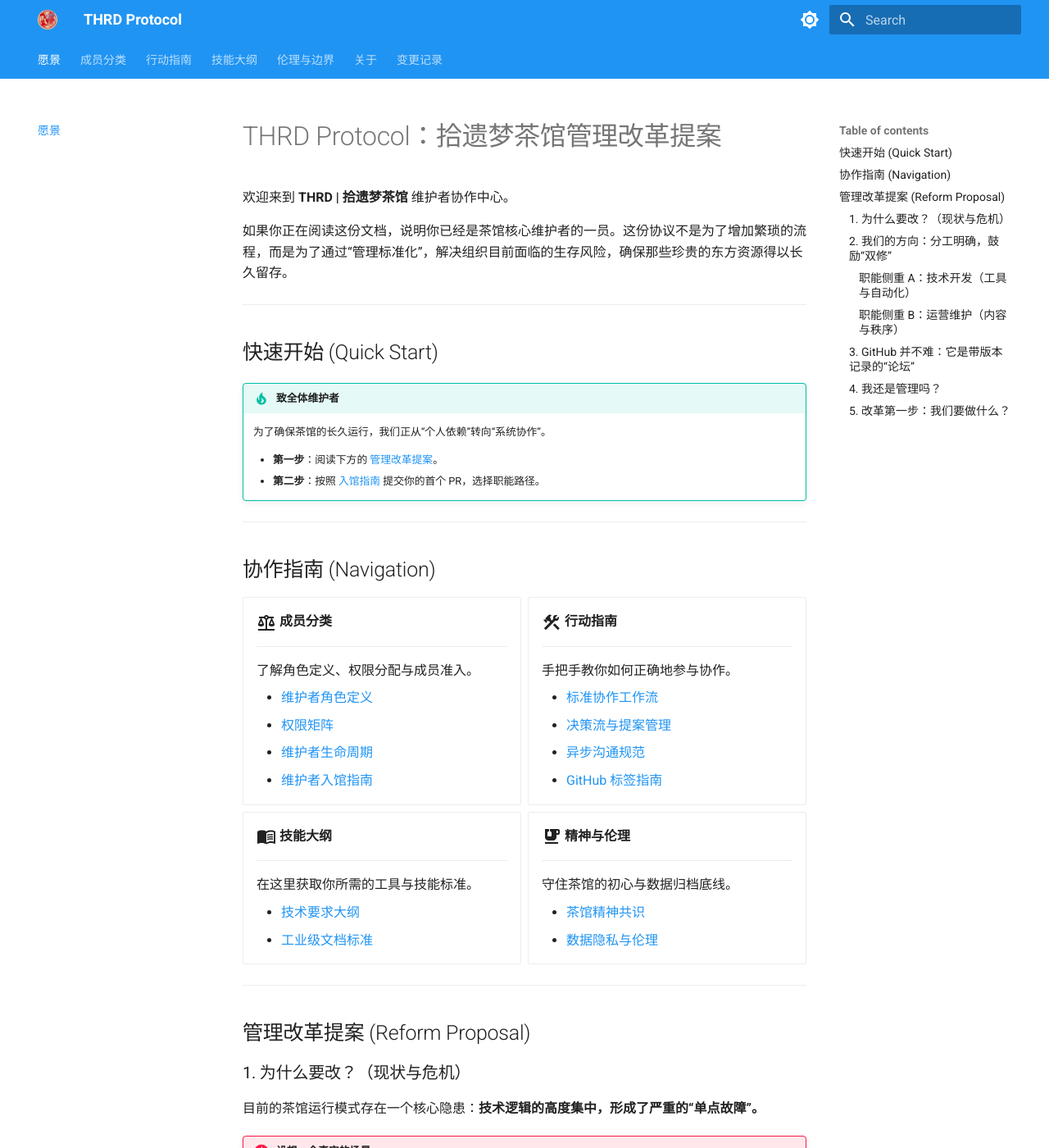
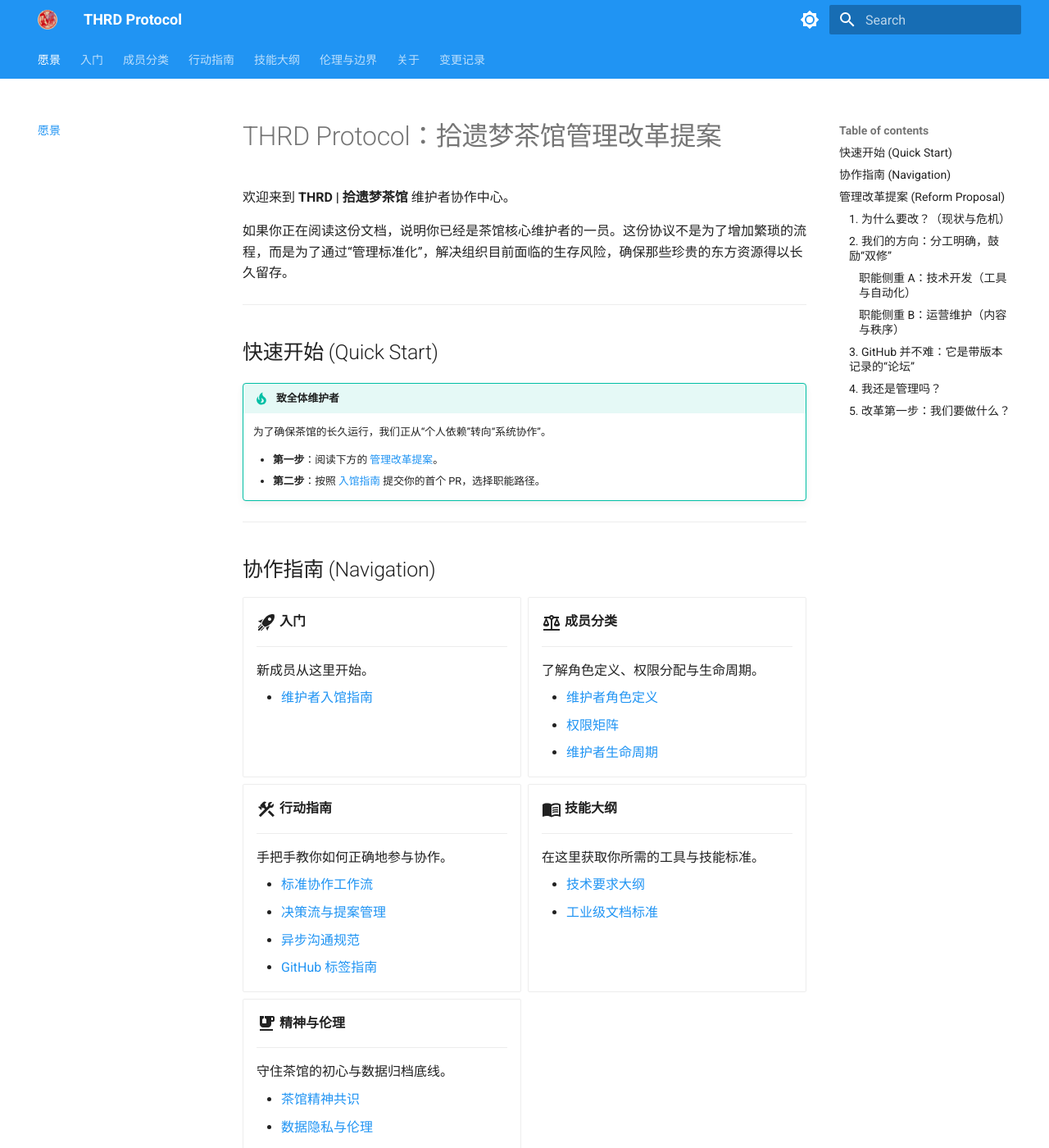
Before and after one commit to TouhouGleaners/THRD-Protocol, an MkDocs documentation site: the page built from docs/index.md, in a window 1280 px wide and 1400 px high. Shown: the whole window at 82% size. Built offline with MkDocs 1.6.1 and Material for MkDocs 9.7.7, drawn with Linux system fonts in a browser that asks for light colours.

Commit message:
refactor(nav): 新增入门板块，成员准入移入

```diff
--- a/docs/index.md
+++ b/docs/index.md
@@ -20,16 +20,23 @@
 
 <div class="grid cards" markdown>
 
+-   :material-rocket-launch:{ .lg .middle } __入门__
+
+    ---
+
+    新成员从这里开始。
+
+    - [维护者入馆指南](./governance/onboarding.md)
+
 -   :material-scale-balance:{ .lg .middle } __成员分类__
 
     ---
 
-    了解角色定义、权限分配与成员准入。
+    了解角色定义、权限分配与生命周期。
 
     - [维护者角色定义](./governance/maintainer-role.md)
     - [权限矩阵](./governance/access-control.md)
     - [维护者生命周期](./governance/lifecycle.md)
-    - [维护者入馆指南](./governance/onboarding.md)
 
 -   :material-hammer-wrench:{ .lg .middle } __行动指南__
 
--- a/mkdocs.yml
+++ b/mkdocs.yml
@@ -44,11 +44,12 @@
 
 nav:
   - 愿景: index.md
+  - 入门:
+    - 成员准入: governance/onboarding.md
   - 成员分类:
     - 角色定义: governance/maintainer-role.md
     - 权限管理: governance/access-control.md
     - 生命周期: governance/lifecycle.md
-    - 成员准入: governance/onboarding.md
   - 行动指南:
     - 开发工作流: action-guide/dev-workflow.md
     - 决策流程: action-guide/decision-making.md
```
